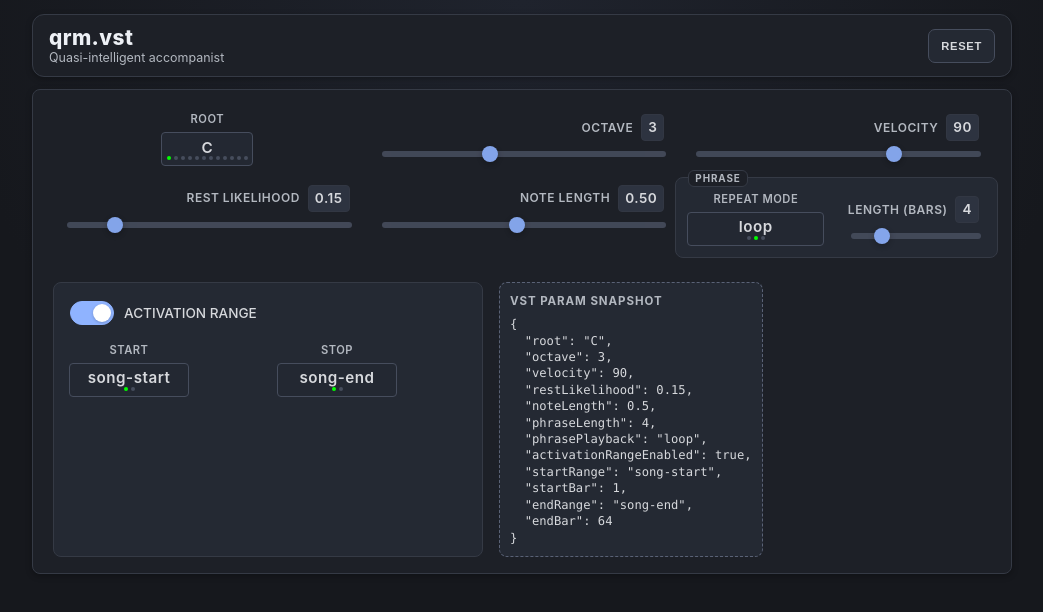
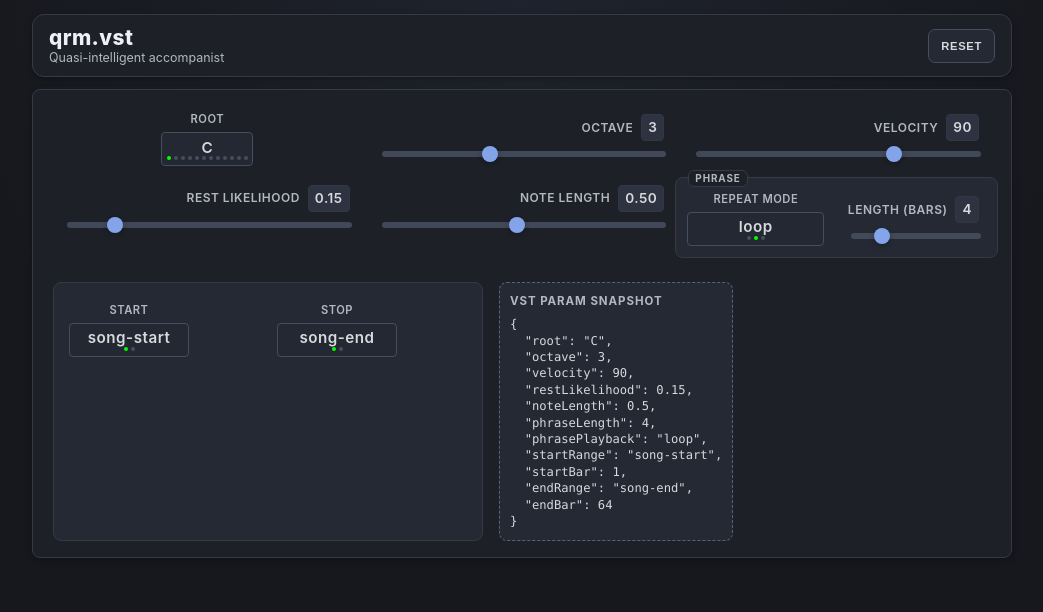
Before and after one commit to bso2001/qrm-ui, a Svelte app: page / in a window 1280 px wide. Shown: the top 612 px of the page, without its empty margins (118-1161 px from the left). Built offline with nearby package versions, Linux system fonts and the light colour scheme.

Commit message:
Remove redundant activation range toggle

```diff
--- a/src/App.svelte
+++ b/src/App.svelte
@@ -3,7 +3,6 @@
 	import Card from './lib/components/Card.svelte'
 	import Choice from './lib/components/Choice.svelte'
 	import Slider from './lib/components/Slider.svelte'
-	import Switch from './lib/components/Switch.svelte'
 	import { tonics } from './lib/constants'
 
 	const STORAGE_KEY = 'qrm_vst_scope_autosave'
@@ -16,7 +15,6 @@
 		noteLength: 0.5,
 		phraseLength: 4,
 		phrasePlayback: 'loop',
-		activationRangeEnabled: true,
 		startRange: 'song-start',
 		startBar: 1,
 		endRange: 'song-end',
@@ -88,6 +86,7 @@
 			try
 			{
 				const parsed = JSON.parse(saved)
+				const { activationRangeEnabled, ...savedState } = parsed
 				const legacyPhrasePlaybackMap = {
 					'no-repeat': 'one-shot',
 					'repeat-as-needed': 'loop',
@@ -96,10 +95,10 @@
 
 				model = {
 					...defaultState,
-					...parsed,
+					...savedState,
 					phrasePlayback:
-						legacyPhrasePlaybackMap[parsed.phrasePlayback]
-						|| parsed.phrasePlayback
+						legacyPhrasePlaybackMap[savedState.phrasePlayback]
+						|| savedState.phrasePlayback
 						|| defaultState.phrasePlayback
 				}
 			}
@@ -248,21 +247,7 @@
 				</div>
 			</div>
 
-			<div class="gate-card" class:disabled={!model.activationRangeEnabled}>
-				<div class="gate-header">
-					<Switch
-						on={model.activationRangeEnabled}
-						label="ACTIVATION RANGE"
-						on:change={e =>
-						{
-							model = {
-								...model,
-								activationRangeEnabled: e.detail
-							}
-						}}
-					/>
-				</div>
-
+			<div class="gate-card">
 				<div class="gate-grid">
 					<div class="range-block">
 						<Choice
@@ -521,17 +506,6 @@
 		background: var(--bg-sub);
 	}
 
-	.gate-card.disabled {
-		opacity: 0.75;
-	}
-
-	.gate-header {
-		display: flex;
-		align-items: center;
-		justify-content: flex-start;
-		padding-left: 6px;
-	}
-
 	.gate-grid {
 		display: grid;
 		grid-template-columns: repeat(2, minmax(200px, 1fr));
```
